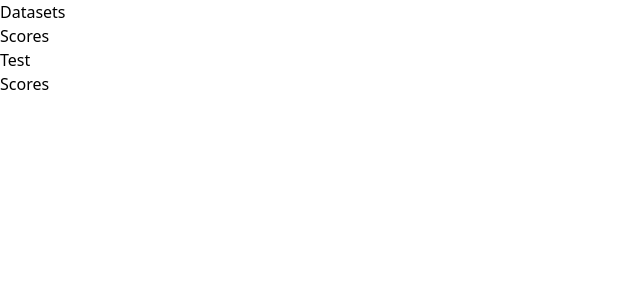
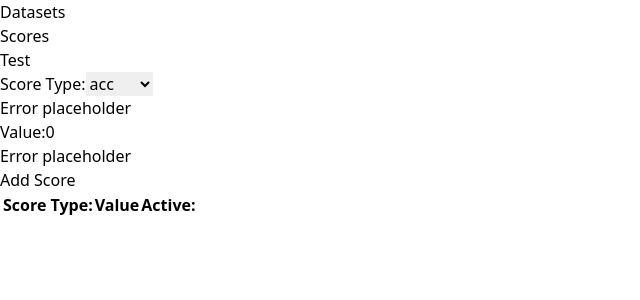
Before and after one commit to kozakbalint/form-frontend-vite, a React (Vite) app: page / in a window 1280 px wide. Both pictures are taken after a click on the element "Scores". Shown: the top 300 px of the page, without its empty margins (0-640 px from the left). Built offline with nearby package versions, Linux system fonts and the light colour scheme.

Commit message:
Scores page.

```diff
--- a/src/App.tsx
+++ b/src/App.tsx
@@ -2,14 +2,17 @@ import Container from "./Container";
 import PageProvider from "./CurrentPageContext";
 import DatasetsProvider from "./DatasetsContext";
 import NavBar from "./NavBar";
+import ScoresProvider from "./ScoresContext";
 
 const App: React.FC = () => {
     return (
         <>
             <PageProvider>
                 <DatasetsProvider>
-                    <NavBar />
-                    <Container />
+                    <ScoresProvider>
+                        <NavBar />
+                        <Container />
+                    </ScoresProvider>
                 </DatasetsProvider>
             </PageProvider>
         </>
--- a/src/Container.tsx
+++ b/src/Container.tsx
@@ -1,5 +1,6 @@
 import Datasets from "./Datasets";
 import { Pages } from "./Pages";
+import Scores from "./Scores";
 import usePage from "./usePage";
 
 const Container: React.FC = () => {
@@ -9,7 +10,7 @@ const Container: React.FC = () => {
         case Pages.Datasets:
             return <Datasets />;
         case Pages.Scores:
-            return "Scores";
+            return <Scores />;
         case Pages.Test:
             return "Test";
     }
--- /dev/null
+++ b/src/ScoreEntry.tsx
@@ -0,0 +1,43 @@
+import { Scores } from "./ScoresContext";
+import useScores from "./useScores";
+
+interface ScoreEntryProp {
+    scores: Scores;
+}
+
+const ScoreEntry: React.FC<ScoreEntryProp> = (score) => {
+    const { removeScore, updateScoreSatus } = useScores();
+    const scoreEntry = score.scores;
+    return (
+        <tr>
+            <td className="border border-gray-300">
+                <button
+                    onClick={() => removeScore(scoreEntry.name)}
+                    className="rounded-md bg-red-600 px-2 text-white"
+                >
+                    X
+                </button>
+            </td>
+            <td className="border border-gray-300">{scoreEntry.name}</td>
+            <td className="border border-gray-300">{scoreEntry.value}</td>
+            <td className="border border-gray-300">
+                {scoreEntry.isActive ? (
+                    <input
+                        type="checkbox"
+                        checked
+                        onChange={() => updateScoreSatus(scoreEntry.name)}
+                        className="cursor-pointer"
+                    ></input>
+                ) : (
+                    <input
+                        type="checkbox"
+                        onChange={() => updateScoreSatus(scoreEntry.name)}
+                        className="cursor-pointer"
+                    ></input>
+                )}
+            </td>
+        </tr>
+    );
+};
+
+export default ScoreEntry;
--- /dev/null
+++ b/src/ScoreTypes.ts
@@ -0,0 +1,22 @@
+export enum ScoreTypes {
+    acc = "acc",
+    sens = "sens",
+    spec = "spec",
+    ppv = "ppv",
+    npv = "npv",
+    fbp = "fbp",
+    fbn = "fbn",
+    upm = "upm",
+    gm = "gm",
+    fm = "fm",
+    mk = "mk",
+    bm = "bm",
+    mcc = "mcc",
+    lrp = "lrp",
+    lrn = "lrn",
+    pt = "pt",
+    dor = "dor",
+    ji = "ji",
+    bacc = "bacc",
+    kappa = "kappa",
+}
--- /dev/null
+++ b/src/Scores.tsx
@@ -0,0 +1,116 @@
+import { Field, Form, Formik } from "formik";
+import * as Yup from "yup";
+import NumberInputField from "./NumberInputField";
+import { ScoreTypes } from "./ScoreTypes";
+import useScores from "./useScores";
+import SelectInputField from "./SelectInputField";
+import ScoreEntry from "./ScoreEntry";
+
+interface ScoresFormValues {
+    name: ScoreTypes;
+    value: number;
+}
+
+const Datasets: React.FC = () => {
+    const { scores, addScore } = useScores();
+    const selectOptions = Object.values(ScoreTypes).map((type) => (
+        <option key={type} value={type}>
+            {type}
+        </option>
+    ));
+    const initialValues: ScoresFormValues = {
+        name: ScoreTypes.acc,
+        value: 0,
+    };
+    const validationSchema = Yup.object().shape({
+        name: Yup.string()
+            .oneOf(Object.values(ScoreTypes), "Must be a Score type.")
+            .required("Required"),
+        value: Yup.number()
+            .required("Required")
+            .test(
+                "is-percent",
+                "Must be a percentage or a value between 0 and 1",
+                (value) => {
+                    return (
+                        (value >= 0 && value <= 1) ||
+                        (value >= 0 && value <= 100)
+                    );
+                }
+            ),
+    });
+
+    return (
+        <main className="flex flex-col items-center gap-4 pt-4">
+            <div className="w-4/5 md:w-9/12">
+                <Formik
+                    initialValues={initialValues}
+                    validationSchema={validationSchema}
+                    onSubmit={(values) => {
+                        const score = {
+                            isActive: true,
+                            name: values.name,
+                            value:
+                                values.value > 1
+                                    ? values.value / 100
+                                    : values.value,
+                        };
+                        addScore(score);
+                    }}
+                >
+                    {() => (
+                        <Form className="flex flex-col gap-3">
+                            <div className="flex justify-center gap-5">
+                                <Field
+                                    name="name"
+                                    component={SelectInputField}
+                                    label="Score Type:"
+                                >
+                                    {selectOptions}
+                                </Field>
+                                <Field
+                                    name="value"
+                                    component={NumberInputField}
+                                    label="Value:"
+                                />
+                            </div>
+                            <div className="text-center">
+                                <button
+                                    type="submit"
+                                    className="w-fit rounded bg-green-600 p-2 text-white hover:bg-green-400"
+                                >
+                                    Add Score
+                                </button>
+                            </div>
+                        </Form>
+                    )}
+                </Formik>
+            </div>
+            <div>
+                <table className="mx-2 table-auto border-collapse rounded border border-gray-300 md:table-fixed">
+                    <thead>
+                        <tr>
+                            <th className="w-40 border border-gray-300"></th>
+                            <th className="w-40 border border-gray-300">
+                                Score Type:
+                            </th>
+                            <th className="w-40 border border-gray-300">
+                                Value
+                            </th>
+                            <th className="w-40 border border-gray-300">
+                                Active:
+                            </th>
+                        </tr>
+                    </thead>
+                    <tbody className="text-center">
+                        {scores.map((scores) => (
+                            <ScoreEntry scores={scores} />
+                        ))}
+                    </tbody>
+                </table>
+            </div>
+        </main>
+    );
+};
+
+export default Datasets;
--- /dev/null
+++ b/src/ScoresContext.tsx
@@ -0,0 +1,69 @@
+import { createContext, useState } from "react";
+import { ScoreTypes } from "./ScoreTypes";
+
+export interface Scores {
+    isActive: boolean;
+    name: ScoreTypes;
+    value: number;
+}
+
+interface ScoresContextType {
+    scores: Array<Scores>;
+    addScore: (score: Scores) => void;
+    removeScore: (name: string) => void;
+    updateScoreSatus: (name: string) => void;
+}
+
+export const ScoresContext = createContext<ScoresContextType | undefined>(
+    undefined
+);
+
+interface ScoreProviderProps {
+    children: React.ReactNode;
+}
+
+const ScoresProvider: React.FC<ScoreProviderProps> = ({ children }) => {
+    const [scores, setScores] = useState<Scores[]>([]);
+
+    const addScore = (score: Scores) => {
+        const exsitingScoreIndex = scores.findIndex(
+            (d) => d.name === score.name
+        );
+        if (exsitingScoreIndex !== -1) {
+            setScores((prevScores) => {
+                const updatesScores = [...prevScores];
+                updatesScores[exsitingScoreIndex] = score;
+                return updatesScores;
+            });
+        } else {
+            setScores((prevScores) => [...prevScores, score]);
+        }
+    };
+
+    const removeScore = (name: string) => {
+        setScores((prevScores) =>
+            prevScores.filter((score) => score.name !== name)
+        );
+    };
+
+    const updateScoreSatus = (name: string) => {
+        setScores((prevScores) =>
+            prevScores.map((score) => {
+                if (score.name === name) {
+                    return { ...score, isActive: !score.isActive };
+                }
+                return score;
+            })
+        );
+    };
+
+    return (
+        <ScoresContext.Provider
+            value={{ scores, addScore, removeScore, updateScoreSatus }}
+        >
+            {children}
+        </ScoresContext.Provider>
+    );
+};
+
+export default ScoresProvider;
--- /dev/null
+++ b/src/SelectInputField.tsx
@@ -0,0 +1,45 @@
+import { FieldProps } from "formik";
+import React from "react";
+
+interface SelectInputFieldProps {
+    label: string;
+}
+
+const TextInputField: React.FC<FieldProps & SelectInputFieldProps> = ({
+    field,
+    form: { touched, errors },
+    label,
+    ...props
+}) => {
+    return touched[field.name] && errors[field.name] ? (
+        <div className="flex flex-col md:w-2/6">
+            <label htmlFor={field.name} className="text-lg text-red-600">
+                {label}
+            </label>
+            <select
+                id={field.name}
+                autoComplete="off"
+                {...field}
+                {...props}
+                className="h-8 rounded border-2 border-red-600"
+            ></select>
+            <div className="text-red-600">{errors[field.name]?.toString()}</div>
+        </div>
+    ) : (
+        <div className="flex flex-col md:w-2/6">
+            <label htmlFor={field.name} className="text-lg text-black">
+                {label}
+            </label>
+            <select
+                id={field.name}
+                autoComplete="off"
+                {...field}
+                {...props}
+                className="h-8 rounded border-2 text-black"
+            ></select>
+            <div className="text-white">Error placeholder</div>
+        </div>
+    );
+};
+
+export default TextInputField;
--- /dev/null
+++ b/src/useScores.ts
@@ -0,0 +1,12 @@
+import { useContext } from "react";
+import { ScoresContext } from "./ScoresContext";
+
+const useScores = () => {
+    const context = useContext(ScoresContext);
+    if (!context) {
+        throw new Error("useScores must be used within a ScoresProvider");
+    }
+    return context;
+};
+
+export default useScores;
```
